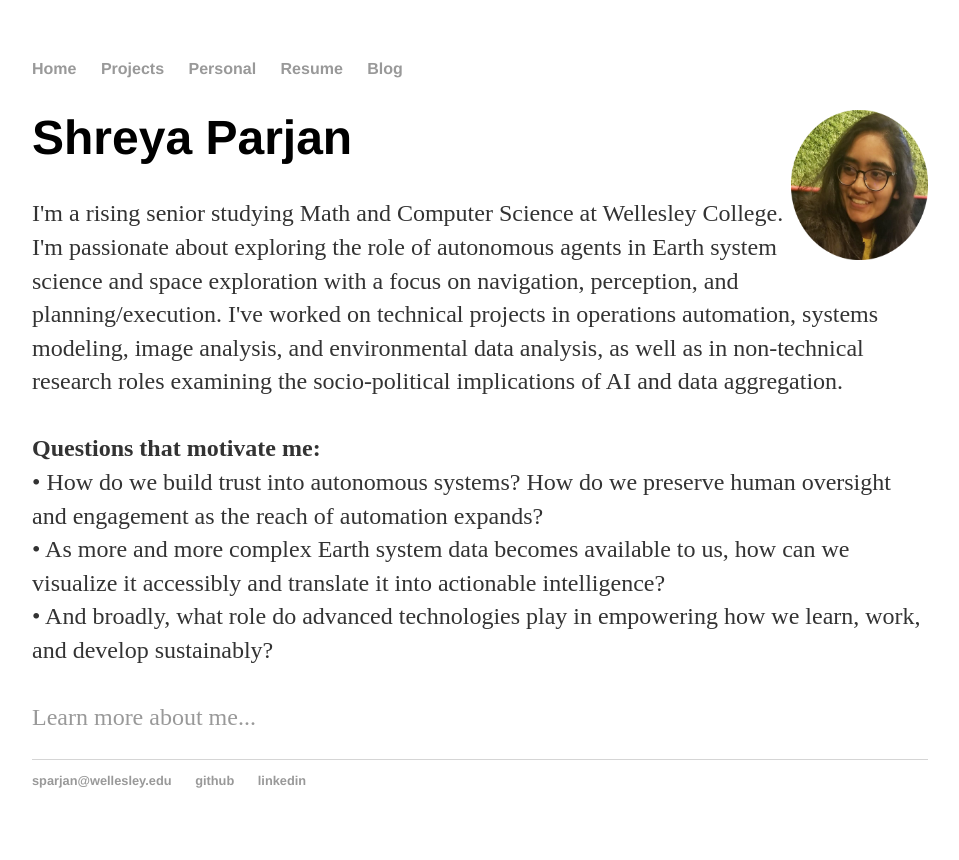
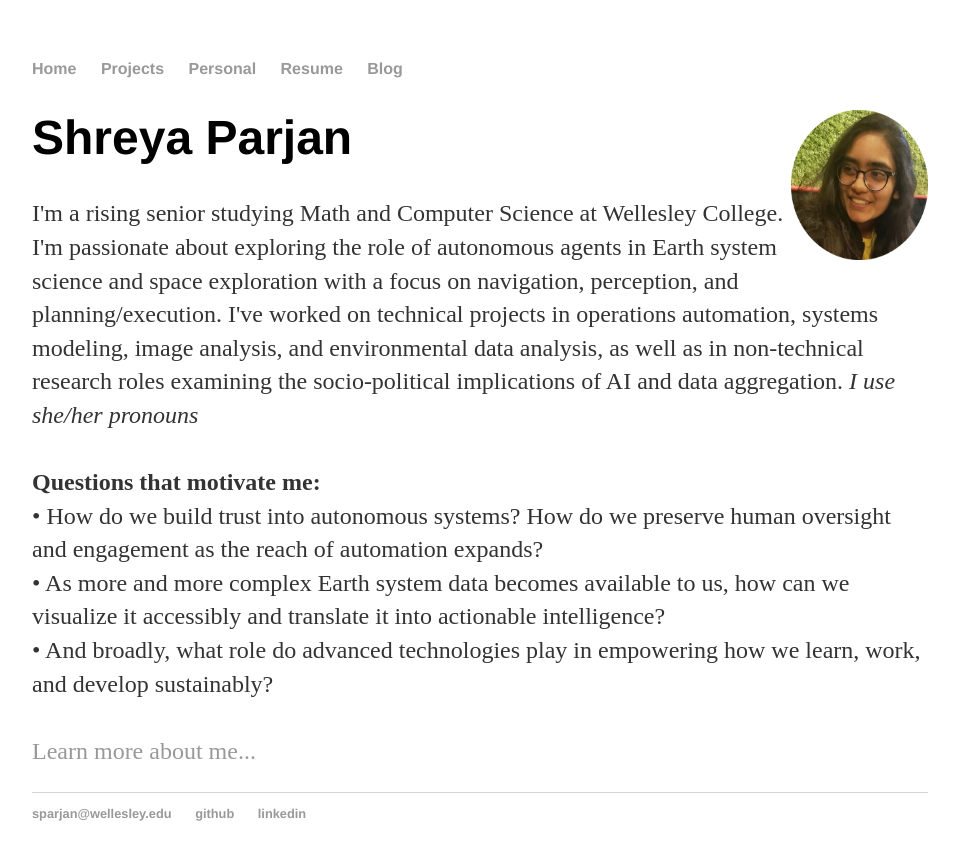
Before and after one commit to sparjan/site, a Jekyll site: the page built from index.html, in a window 1280 px wide. Shown: the top 860 px of the page, without its empty margins (160-1119 px from the left). Built offline with Jekyll 4.4.1, drawn with Linux system fonts in a browser that asks for light colours.

Commit message:
Update index.html

```diff
--- a/index.html
+++ b/index.html
@@ -6,7 +6,7 @@ title: Shreya Parjan
 	<h1>Shreya Parjan <img src="Pics/sp-casual-circ.png" width="137" height="150" alt="sparjan" style="float:right;" /></h1>
 	<p>I'm a rising senior studying Math and Computer Science at Wellesley College. I'm passionate about exploring the role of autonomous agents in Earth system science and space exploration with a focus on navigation, perception, and planning/execution.
 		I've worked on technical projects in operations automation, systems modeling, image analysis, and environmental data analysis, as well as in non-technical research roles examining the socio-political implications of AI and data aggregation.
-
+		<em>I use she/her pronouns</em>
 	<br>
 	<br>
 	<b>Questions that motivate me:</b>
```
